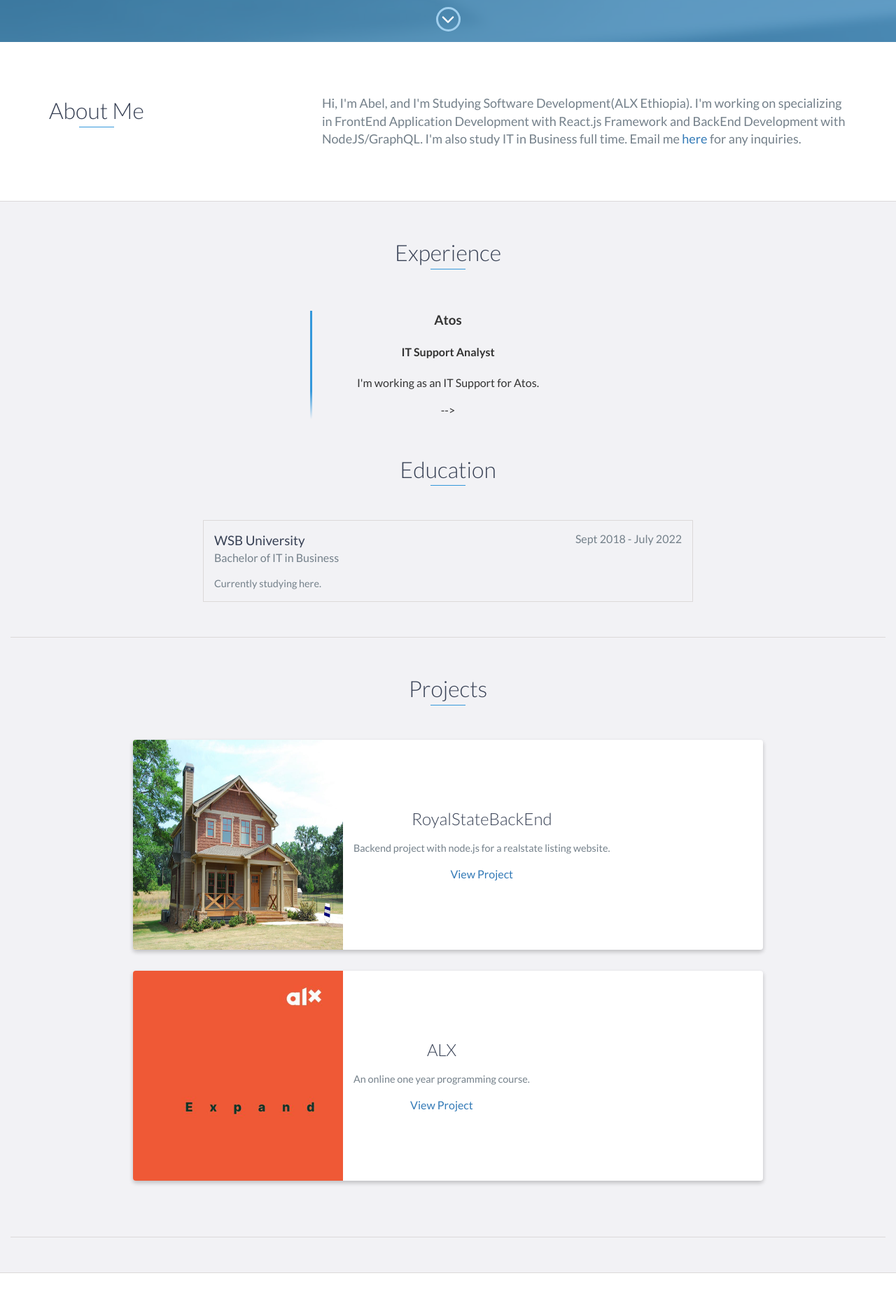
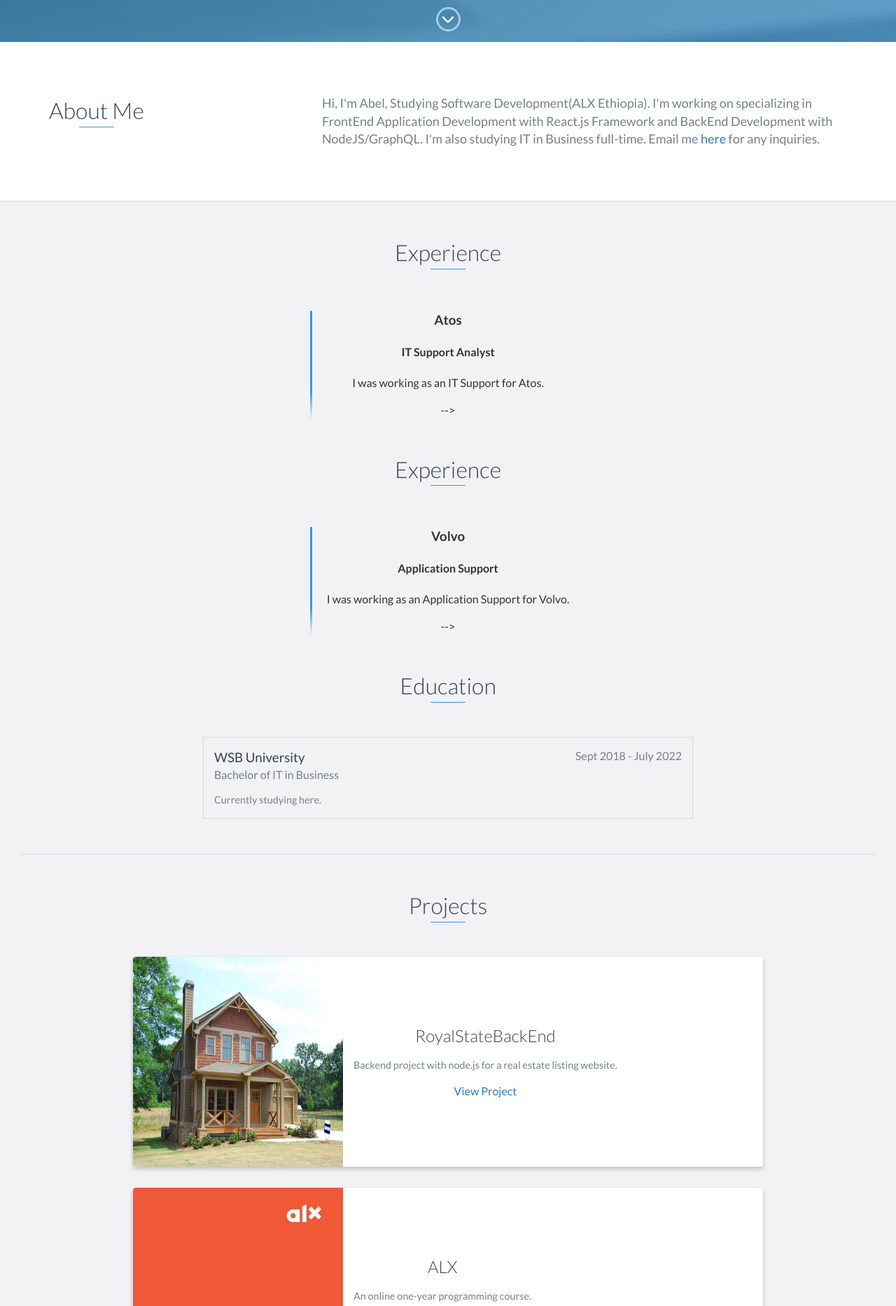
Before and after one commit to asfawabel/asfawabel.github.io, a website: page index.html in a window 1280 px wide. Shown: the part 740-2606 px from the top of the page at 70% size. Drawn offline with nearby package versions, Linux system fonts and the light colour scheme.

Commit message:
Update index.html

```diff
--- a/index.html
+++ b/index.html
@@ -87,8 +87,8 @@ id="experience" class="background-alt">
                 </div>
                 <div class="col-md-8">
                     <p>
-                        Hi, I'm Abel, and I'm Studying Software Development(ALX Ethiopia). I'm working on specializing in FrontEnd Application Development with React.js Framework and BackEnd Development with NodeJS/GraphQL.
-                        I'm also study IT in Business full time. Email me <a href="mailto:abelasfaw000@gmail.com">here</a> for any inquiries.
+                        Hi, I'm Abel, Studying Software Development(ALX Ethiopia). I'm working on specializing in FrontEnd Application Development with React.js Framework and BackEnd Development with NodeJS/GraphQL.
+                        I'm also studying IT in Business full-time. Email me <a href="mailto:abelasfaw000@gmail.com">here</a> for any inquiries.
                     </p>
                 </div>
             </div>
@@ -99,11 +99,24 @@ id="experience" class="background-alt">
     <div id="experience" class="background-alt">
         <h2 class="heading">Experience</h2>
         <div id="experience-timeline">
-            <div data-date="June 2022 – Present">
+            <div data-date="June 2022 – Dec 2022">
                 <h3>Atos</h3>
                 <h4>IT Support Analyst</h4>
                 <p>
-                    I'm  working as an IT Support for Atos.
+                    I was  working as an IT Support for Atos.
+                </p>
+            </div>
+
+        </div> -->
+    <!-- End #experience -->
+<div id="experience" class="background-alt">
+        <h2 class="heading">Experience</h2>
+        <div id="experience-timeline">
+            <div data-date="Feb 2023 – Aug 2023">
+                <h3>Volvo</h3>
+                <h4>Application Support</h4>
+                <p>
+                    I was working as an Application Support for Volvo.
                 </p>
             </div>
 
@@ -139,7 +152,7 @@ id="experience" class="background-alt">
                     <div class="project-info">
                         <h3>RoyalStateBackEnd</h3>
                         <p>
-                            Backend project with node.js for a realstate listing website.
+                            Backend project with node.js for a real estate listing website.
                         </p>
                         <a href="https://github.com/bakougo/RoyalStateBackEnd">View Project</a>
                     </div>
@@ -155,7 +168,7 @@ id="experience" class="background-alt">
                     <div class="project-info">
                         <h3>ALX</h3>
                         <p>
-                            An online one year programming course.
+                            An online one-year programming course.
                         </p>
                         <a href="https://github.com/bakougo/alx-low_level_programming.git">View Project</a>
                     </div>
```
